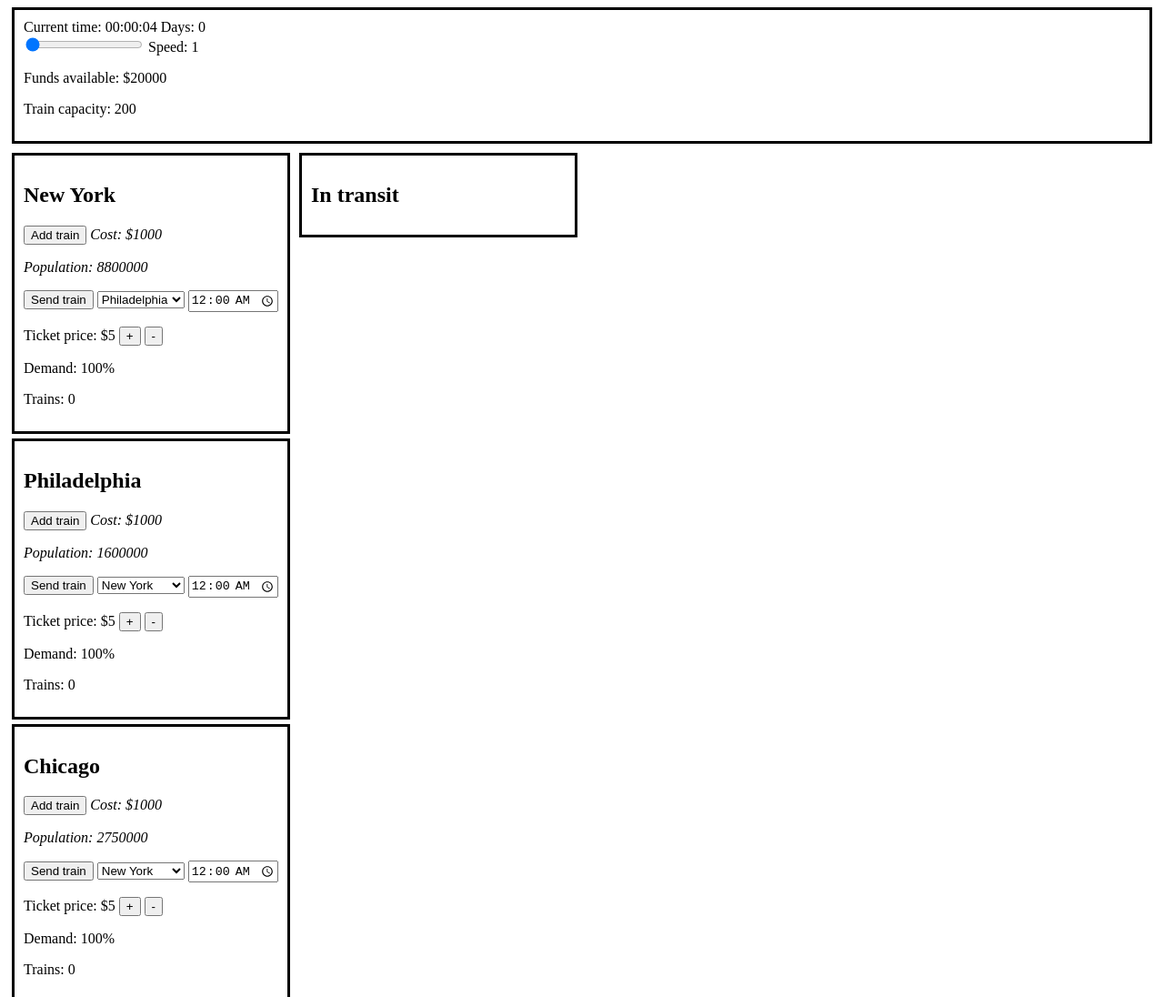
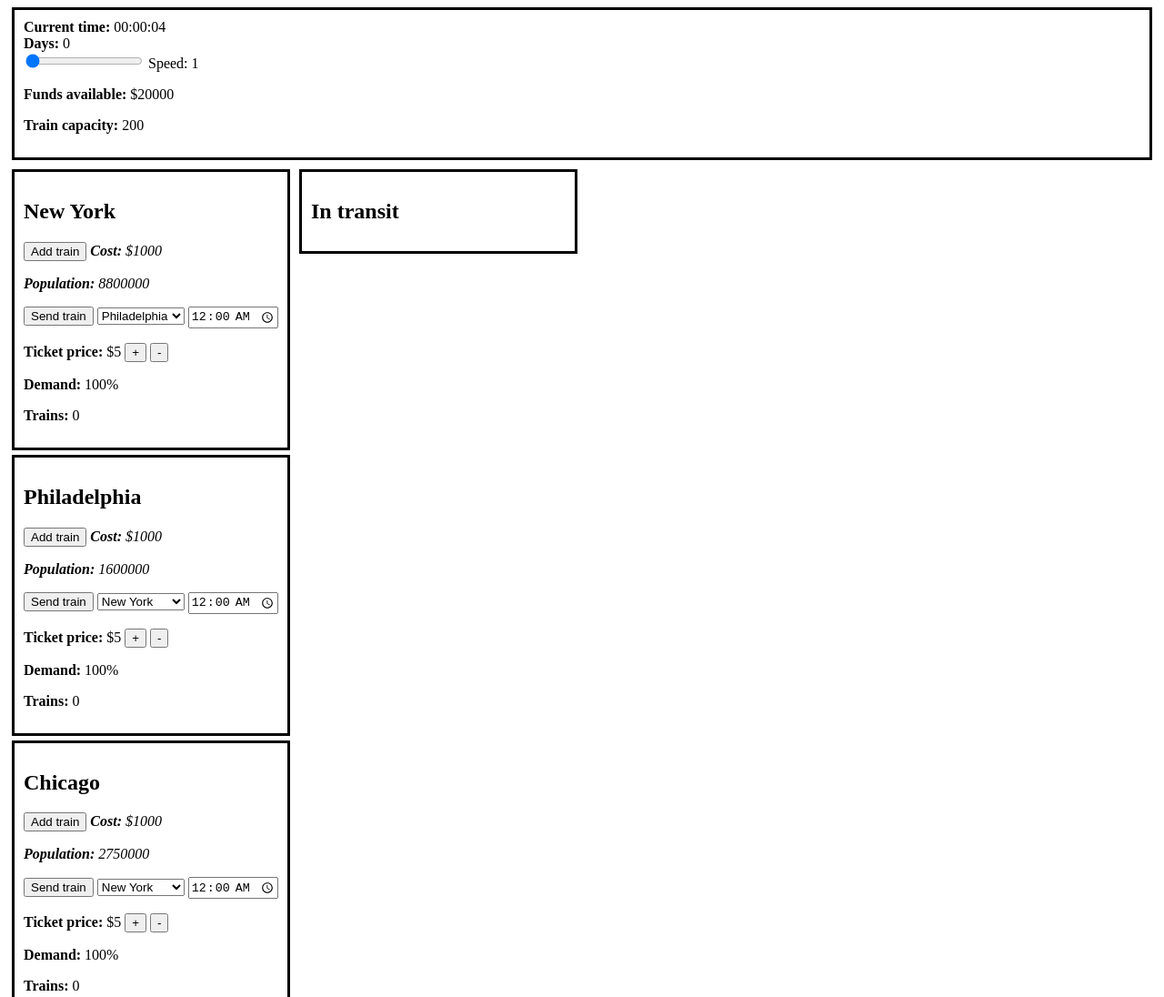
Before and after one commit to jeffholland/trains, a plain HTML site: page trains.html in a window 1280 px wide. Shown: the top 1096 px of the page at 91% size. Drawn offline with Linux system fonts and the light colour scheme.

Commit message:
added bold html text

```diff
--- a/cities.js
+++ b/cities.js
@@ -40,10 +40,10 @@ const createCity = (city) => {
         <h2>${city["name"]}</h2>
         <p>
             <button id="${city["name"]}AddTrain">Add train</button>
-            <em>Cost: $<span id="${city["name"]}TrainCost"></span></em>
+            <em><strong>Cost:</strong> $<span id="${city["name"]}TrainCost"></span></em>
         </p>
         <p>
-            <em>Population: <span id="${city["name"]}Population"></span></em>
+            <em><strong>Population:</strong> <span id="${city["name"]}Population"></span></em>
         </p>
         <p>
             <button id="${city["name"]}SendTrain">Send train</button>
@@ -51,15 +51,15 @@ const createCity = (city) => {
             <input id="${city["name"]}SendTrainTime" type="time" value="00:00" />
         </p>
         <p>
-            Ticket price: $<span id="${city["name"]}TicketPrice">5</span>
+            <strong>Ticket price:</strong> $<span id="${city["name"]}TicketPrice">5</span>
             <button id="${city["name"]}IncreaseTicketPrice">+</button>
             <button id="${city["name"]}DecreaseTicketPrice">-</button>
         </p>
         <p>
-            Demand: <span id="${city["name"]}Demand">100</span>%
+            <strong>Demand:</strong> <span id="${city["name"]}Demand">100</span>%
         </p>
         <p>
-            Trains: <span id="${city["name"]}NumTrains"></span>
+            <strong>Trains:</strong> <span id="${city["name"]}NumTrains"></span>
         </p>
     </div>`;
 }
--- a/clock.js
+++ b/clock.js
@@ -21,7 +21,7 @@ const getTimeFmtStr = (hours, minutes, seconds) => {
 }
 
 const setTime = () => {
-    clockElement.innerHTML = "Current time: " + getTimeFmtStr(timeHours, timeMinutes, timeSeconds);
+    clockElement.innerHTML = "<strong>Current time:</strong> " + getTimeFmtStr(timeHours, timeMinutes, timeSeconds);
     dayCountElement.innerHTML = dayCount;
 }
 setTime();
--- a/trains.html
+++ b/trains.html
@@ -5,14 +5,15 @@
     </head>
     <body>
         <div class="border-box">
-            <span id="clock"></span> Days: <span id="dayCount">0</span><br/>
+            <span id="clock"></span> <br/>
+            <strong>Days:</strong> <span id="dayCount">0</span><br/>
             <input id="speedSlider" type="range" min="1.0" max="100.0" value="1">
             Speed: <span id="speed">1</span>
             <p>
-                Funds available: $<span id="fundsAvailable"></span>
+                <strong>Funds available:</strong> $<span id="fundsAvailable"></span>
             </p>
             <p>
-                Train capacity: <span id="trainCapacity"></span>
+                <strong>Train capacity:</strong> <span id="trainCapacity"></span>
             </p>
         </div>
         <div class="column" id="left-column">
```
